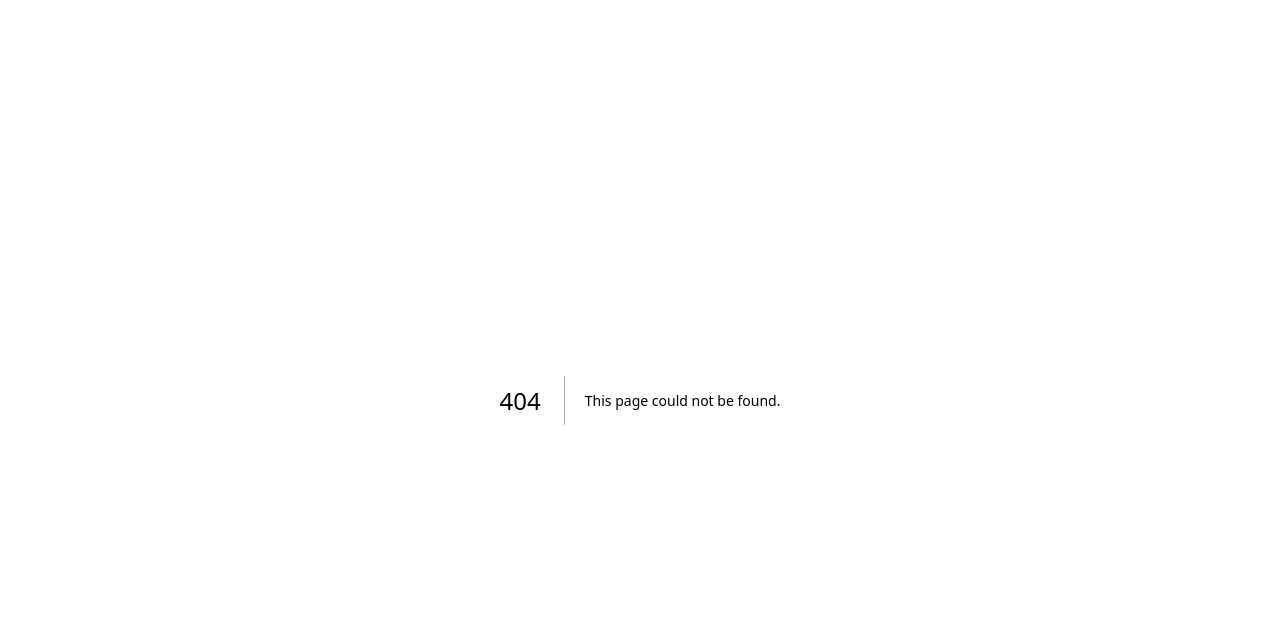
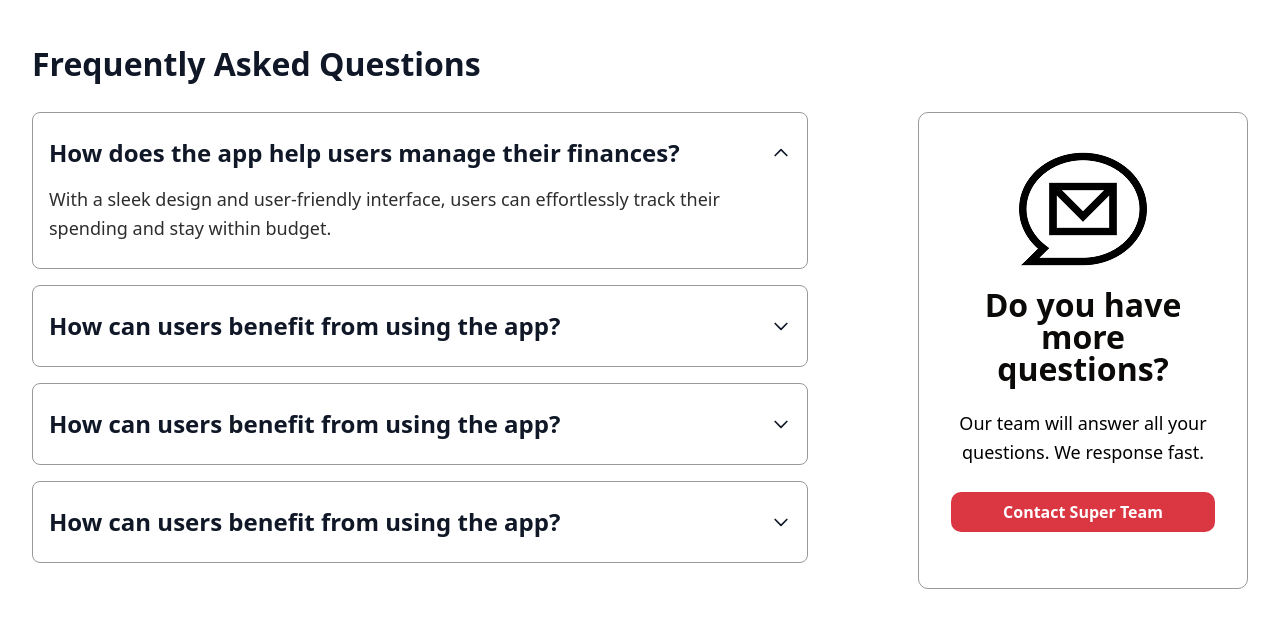
Before and after one commit to hngprojects/open-school-portal-FE, a Next.js app: page /faq in a window 1280 px wide. Before the commit this address had no page. Shown: the top 628 px of the page. Built offline with nearby package versions, Linux system fonts and the light colour scheme.

Commit message:
feat: faq-section

```diff
--- a/src/app/demo-section/demo-styles.css
+++ b/src/app/demo-section/demo-styles.css
@@ -3,7 +3,7 @@ h5 {
   font-size: clamp(16px, 4vw, 24px);
 }
 p {
-  font-size: clamp(14px, 4vw, 16px);
+  font-size: clamp(16px, 4vw, 18px);
 }
 button {
   font-size: clamp(14px, 4vw, 16px);
--- /dev/null
+++ b/src/app/faq/FAQSection.tsx
@@ -0,0 +1,127 @@
+"use client"
+
+import Image from "next/image"
+import { useState } from "react"
+import "./faq-styles.css"
+
+interface FAQItem {
+  id: number
+  question: string
+  answer: string
+}
+
+const FAQSection = () => {
+  const [openItem, setOpenItem] = useState<number | null>(0) // First item open by default
+
+  const faqData: FAQItem[] = [
+    {
+      id: 0,
+      question: "How does the app help users manage their finances?",
+      answer:
+        "With a sleek design and user-friendly interface, users can effortlessly track their spending and stay within budget.",
+    },
+    {
+      id: 1,
+      question: "How can users benefit from using the app?",
+      answer:
+        "Users can save time, reduce financial stress, and achieve their financial goals through comprehensive budgeting tools and insights.",
+    },
+    {
+      id: 2,
+      question: "How can users benefit from using the app?",
+      answer:
+        "The app provides real-time notifications, customizable categories, and detailed reports to help users make informed financial decisions.",
+    },
+    {
+      id: 3,
+      question: "How can users benefit from using the app?",
+      answer:
+        "With automated tracking and smart suggestions, users can identify spending patterns and optimize their budget for better savings.",
+    },
+  ]
+
+  const toggleItem = (id: number) => {
+    setOpenItem((prev) => (prev === id ? null : id))
+  }
+
+  return (
+    <section className="w-full bg-white px-4 py-12 sm:px-6 lg:px-8">
+      <div className="mx-auto max-w-full lg:max-w-[1285px]">
+        <h2 className="mb-8 text-3xl font-bold text-gray-900">
+          Frequently Asked Questions
+        </h2>
+        <div className="flex flex-col items-stretch lg:flex-row lg:gap-[110px]">
+          <div className="flex-1 lg:max-w-[860px]">
+            <div className="space-y-4">
+              {faqData.map((faq) => (
+                <div key={faq.id} className="rounded-md border border-[#999] p-4">
+                  <button
+                    onClick={() => toggleItem(faq.id)}
+                    className="flex w-full items-center justify-between py-2 text-left font-semibold text-gray-900 transition-colors duration-200 hover:text-gray-700"
+                  >
+                    <span className="faq-title pr-4 text-lg">{faq.question}</span>
+                    <svg
+                      className={`h-5 w-5 transform transition-transform duration-200 ${
+                        openItem === faq.id ? "rotate-180" : ""
+                      }`}
+                      fill="none"
+                      stroke="currentColor"
+                      viewBox="0 0 24 24"
+                    >
+                      <path
+                        strokeLinecap="round"
+                        strokeLinejoin="round"
+                        strokeWidth={2}
+                        d="M19 9l-7 7-7-7"
+                      />
+                    </svg>
+                  </button>
+
+                  <div
+                    className={`overflow-hidden transition-all duration-300 ${
+                      openItem === faq.id ? "max-h-96 opacity-100" : "max-h-0 opacity-0"
+                    }`}
+                  >
+                    <p className=" mt-2 pb-2 leading-relaxed text-[#2d2d2d]">
+                      {faq.answer}
+                    </p>
+                  </div>
+                </div>
+              ))}
+            </div>
+          </div>
+
+          <div className="mt-16 lg:mt-0 lg:max-w-[330px] lg:h-full">
+            <div className="flex h-full flex-col items-center justify-center rounded-lg border border-[#999] p-8 text-center lg:min-h-[400px]">
+              <div className="mx-auto mb-4 w-32 h-32 max-w-32">
+                <Image
+                  src="/faq/chat.png"
+                  alt="Chat"
+                  width={128}
+                  height={128}
+                  className="h-auto w-full object-cover"
+                  priority
+                />
+              </div>
+              <h2 className="mb-6">
+                Do you have more questions?
+              </h2>
+
+              <p className="mb-6 leading-relaxed text-black">
+                Our team will answer all your questions. We response fast.
+              </p>
+
+              <div className="w-full space-y-4 mb-6">
+                <button className="w-full rounded-lg bg-[#DA3743] px-8 py-2 font-semibold text-white transition-colors duration-200 hover:bg-gray-800">
+                  Contact Super Team
+                </button>
+              </div>
+            </div>
+          </div>
+        </div>
+      </div>
+    </section>
+  )
+}
+
+export default FAQSection
--- /dev/null
+++ b/src/app/faq/faq-styles.css
@@ -0,0 +1,16 @@
+h2 {
+  font-weight: 600;
+  font-size: clamp(18px, 4vw, 32px);
+  line-height: 100%;
+}
+.faq-title {
+  font-weight: 600;
+  font-size: clamp(16px, 4vw, 24px);
+  line-height: 32px;
+}
+p {
+  font-size: clamp(16px, 4vw, 18px);
+}
+.sub-title {
+  font-weight: 400;
+}
--- /dev/null
+++ b/src/app/faq/page.tsx
@@ -0,0 +1,11 @@
+import FAQSection from "./FAQSection";
+
+function page() {
+    return (
+        <div>
+            <FAQSection/>
+        </div>
+    );
+}
+
+export default page;
--- a/src/app/testimonials/Testimonial.tsx
+++ b/src/app/testimonials/Testimonial.tsx
@@ -63,11 +63,11 @@ const TestimonialSection: React.FC = () => {
   return (
 <section className={`${outfit.className} testimonial w-full bg-white py-16 lg:py-24`}>
       <div className="font-outfit mx-auto max-w-[1285px] px-4">
-        <div className="mb-12 text-center lg:mb-16">
+        <div className="mb-8 text-center lg:mb-12">
           <h2 className="mb-4 text-3xl font-bold text-gray-900 lg:text-4xl">
             What Our Users Say
           </h2>
-          <p className="mx-auto max-w-3xl text-lg text-gray-600 lg:text-xl">
+          <p className="sub-title mx-auto max-w-3xl text-lg text-gray-600 lg:text-xl">
             Discover how Open School Portal is transforming educational institutions and
             enhancing the experience for administrators, teachers, and parents alike.
           </p>
--- a/src/app/testimonials/testimonials-styles.css
+++ b/src/app/testimonials/testimonials-styles.css
@@ -15,4 +15,6 @@ p {
 }
 .sub-title {
   font-weight: 400;
+    font-size: clamp(16px, 4vw, 18px);
+
 }
```
Also changed, not shown: public/faq/chat.png (added).
